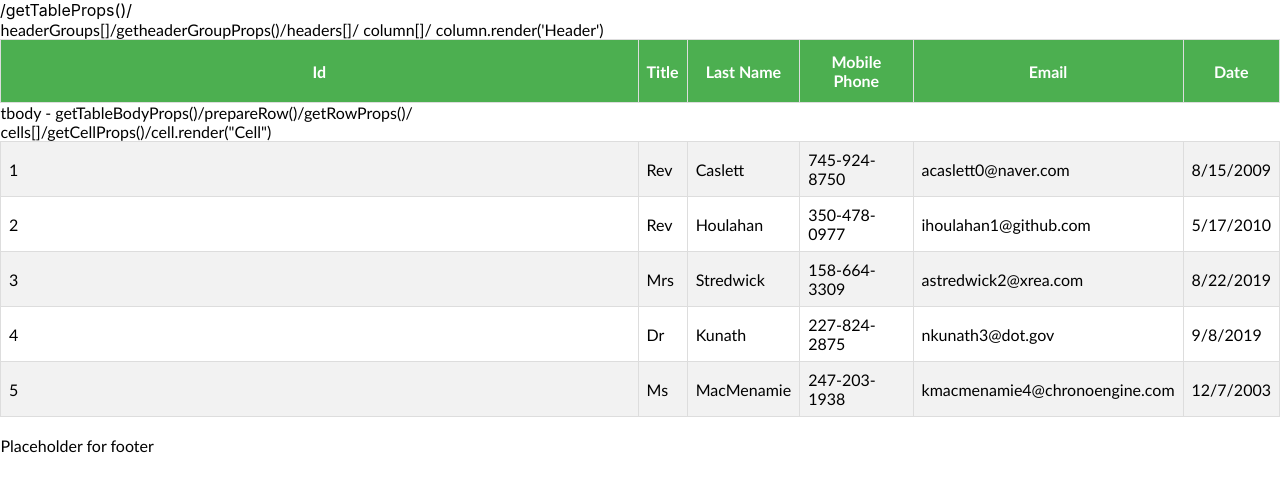
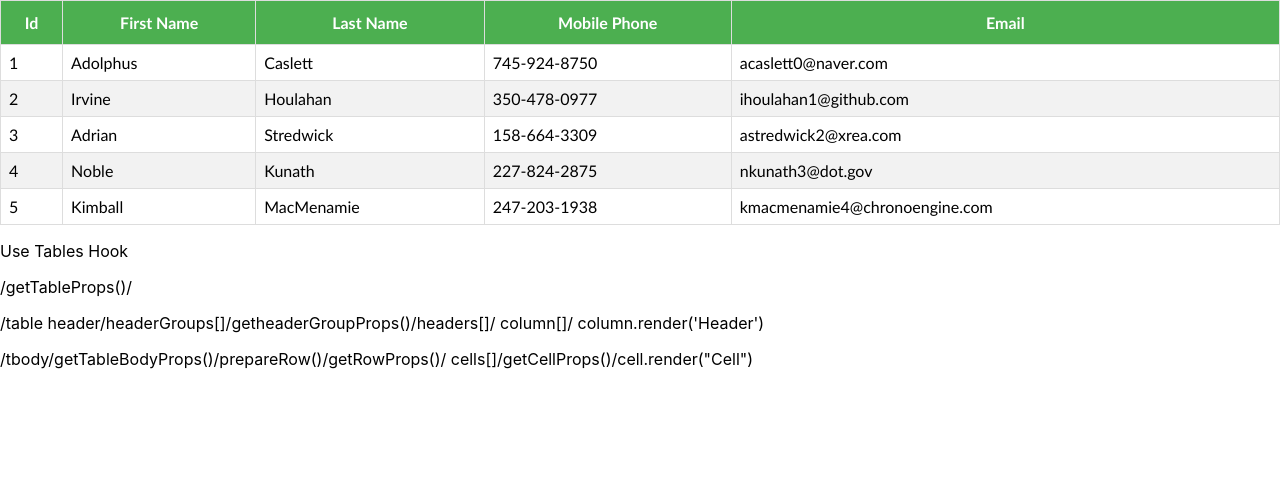
Before and after one commit to SumiSastri/react-tables, a React (Create React App) app: page / in a window 1280 px wide. Shown: the top 492 px of the page. Built offline with nearby package versions, Linux system fonts and the light colour scheme.

Commit message:
reorders data in usersTable and column data, updates documentation

```diff
--- a/src/components/Tables/user-tables/UserTable.js
+++ b/src/components/Tables/user-tables/UserTable.js
@@ -22,10 +22,8 @@ export const UserTable = () => {
 
     return (
 <div>
-<span>/getTableProps()/</span>
-<br></br>
     <table{...getTableProps()}>
-        <thead><span>headerGroups[]/getheaderGroupProps()/headers[]/ column[]/ column.render('Header')</span>
+        <thead>
                 {
                     headerGroups.map((headerGroup =>
                         (<tr {...headerGroup.getHeaderGroupProps()}>
@@ -35,7 +33,7 @@ export const UserTable = () => {
                       </tr>)))
                 }
         </thead>
-        <tbody{...getTableBodyProps()}><span>tbody - getTableBodyProps()/prepareRow()/getRowProps()/ cells[]/getCellProps()/cell.render("Cell") </span>
+        <tbody{...getTableBodyProps()}>
                 {
                     rows.map(row => {
                         prepareRow(row)
@@ -48,10 +46,13 @@ export const UserTable = () => {
                           )
                         })}
         </tbody>
-        <br></br>
-           <tfoot><span>Placeholder for footer</span>
-        </tfoot>
     </table>
+    <div>
+ <p>Use Tables Hook</p>
+<p>/getTableProps()/</p>
+<p>/table header/headerGroups[]/getheaderGroupProps()/headers[]/ column[]/ column.render('Header')</p>
+<p>/tbody/getTableBodyProps()/prepareRow()/getRowProps()/ cells[]/getCellProps()/cell.render("Cell")</p>
+   </div>
 </div>
     )
 }
--- a/src/components/mock-data/COLUMNS.js
+++ b/src/components/mock-data/COLUMNS.js
@@ -4,8 +4,8 @@ export const COLUMNS = [
       accessor: 'id',
     },
     {
-        Header: 'Title',
-        accessor: 'title',
+        Header: 'First Name',
+        accessor: 'first-name',
       },
       {
         Header: 'Last Name',
@@ -19,9 +19,5 @@ export const COLUMNS = [
         Header: 'Email',
         accessor: 'email-address',
       },
-      {
-        Header: 'Date',
-        accessor: 'date-time',
-      }
 
 ]
```
Also changed, not shown: 2 other files (tests, documents, lock files or other folders).
